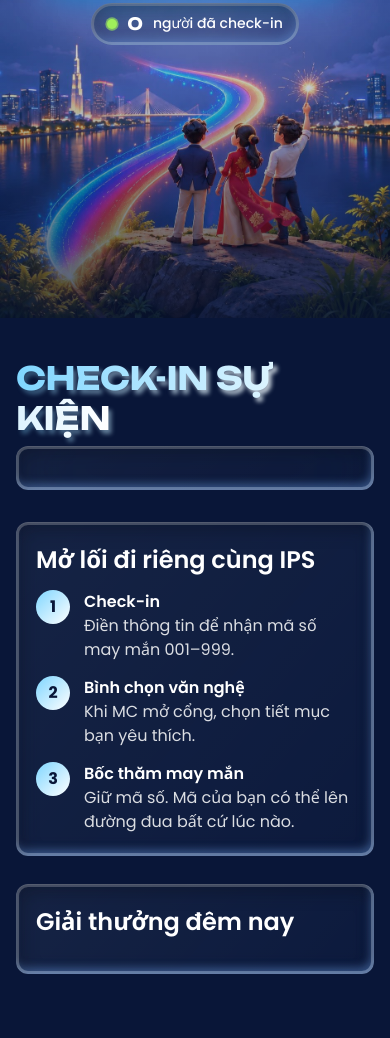
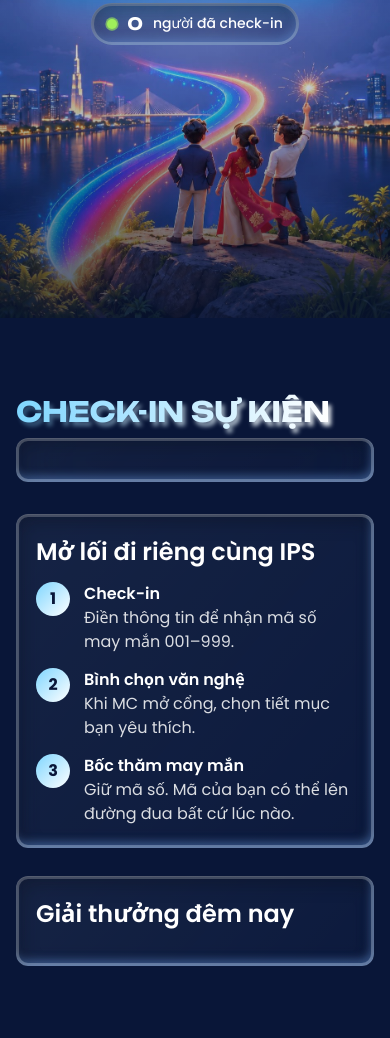
Before and after one commit to THINHLQ97-company/ips-yep-2026, a website: page index.html in a window 390 px wide. Shown: the part 526-1564 px from the top of the page. Drawn offline with Linux system fonts and the light colour scheme; no server answers.

Commit message:
Dashboard đổi tab theo #hash, chỉnh khoảng cách tiêu đề trên điện thoại
Co-Authored-By: Claude Opus 5.5 <noreply@anthropic.com>
Claude-Session: https://claude.ai/code/session_01UcXPPk25oXESt5F2JE2XFk

```diff
--- a/admin/admin.js
+++ b/admin/admin.js
@@ -291,6 +291,7 @@
     load();
     Y.live(function (st) { ST = st; var dot = $('#liveDot'); if (dot) dot.classList.remove('off'); }, function () { clearTimeout(reloadT); reloadT = setTimeout(function () { if (!(race && race.busy())) load(); }, 300); });
   }
+  window.addEventListener('hashchange', function () { var h = location.hash.slice(1); if (h && h !== tab && $('#main')) go(h); });
   api('/admin/api/session').then(function (s) {
     if (s.admin) return boot();
     showLogin(s.configured ? '' : 'Máy chủ chưa đặt ADMIN_PASSWORD trong .env');
--- a/css/yep.css
+++ b/css/yep.css
@@ -216,7 +216,8 @@ h2.gt { font-family: var(--f-t); font-size: 50px; line-height: 62px; text-transf
   .t-yep::before { content: ''; position: fixed; inset: 0; z-index: -1; background: linear-gradient(180deg, rgba(9,22,56,.35) 0%, rgba(9,22,56,0) 30%, rgba(9,22,56,0) 60%, rgba(9,22,56,.75) 100%), var(--bgm, url(../images/bg-mobile.jpg)) center bottom / 100% auto no-repeat, #041a46; }
   .yep-container { max-width: 100%; width: 100%; padding: 0 16px; }
   .yep-page { display: block; position: relative; inset: auto; overflow: visible; }
-  .yep-page > .yep-container { padding-top: 40px; padding-bottom: 40px; min-height: 0; }
+  .yep-page { scroll-margin-top: 0; }
+  .yep-page > .yep-container { padding-top: 76px; padding-bottom: 32px; min-height: 0; }
   .yep-page .rv { opacity: 1 !important; animation: none !important; }
   .topmenu { top: 12px; left: 12px; transform: none; flex-direction: column; align-items: flex-start; padding: 0; border-radius: 26px; overflow: hidden; }
   .topmenu.glass.ring::before { display: none; }
@@ -241,7 +242,7 @@ h2.gt { font-family: var(--f-t); font-size: 50px; line-height: 62px; text-transf
   .btn-shine { width: min(100%, 320px); padding: 15px 24px; font-size: 17px; }
   .count-chip { padding: 8px 16px; font-size: 14px; } .count-chip b { font-size: 17px; }
   .facts-row { display: none !important; }
-  h2.gt { font-size: 32px; line-height: 40px; }
+  h2.gt { font-size: 28px; line-height: 36px; }
   .desc { font-size: 16px; line-height: 24px; }
   .form-box .form { padding: 22px 18px; }
   .form-box .box .item { padding: 22px 20px; }
```
